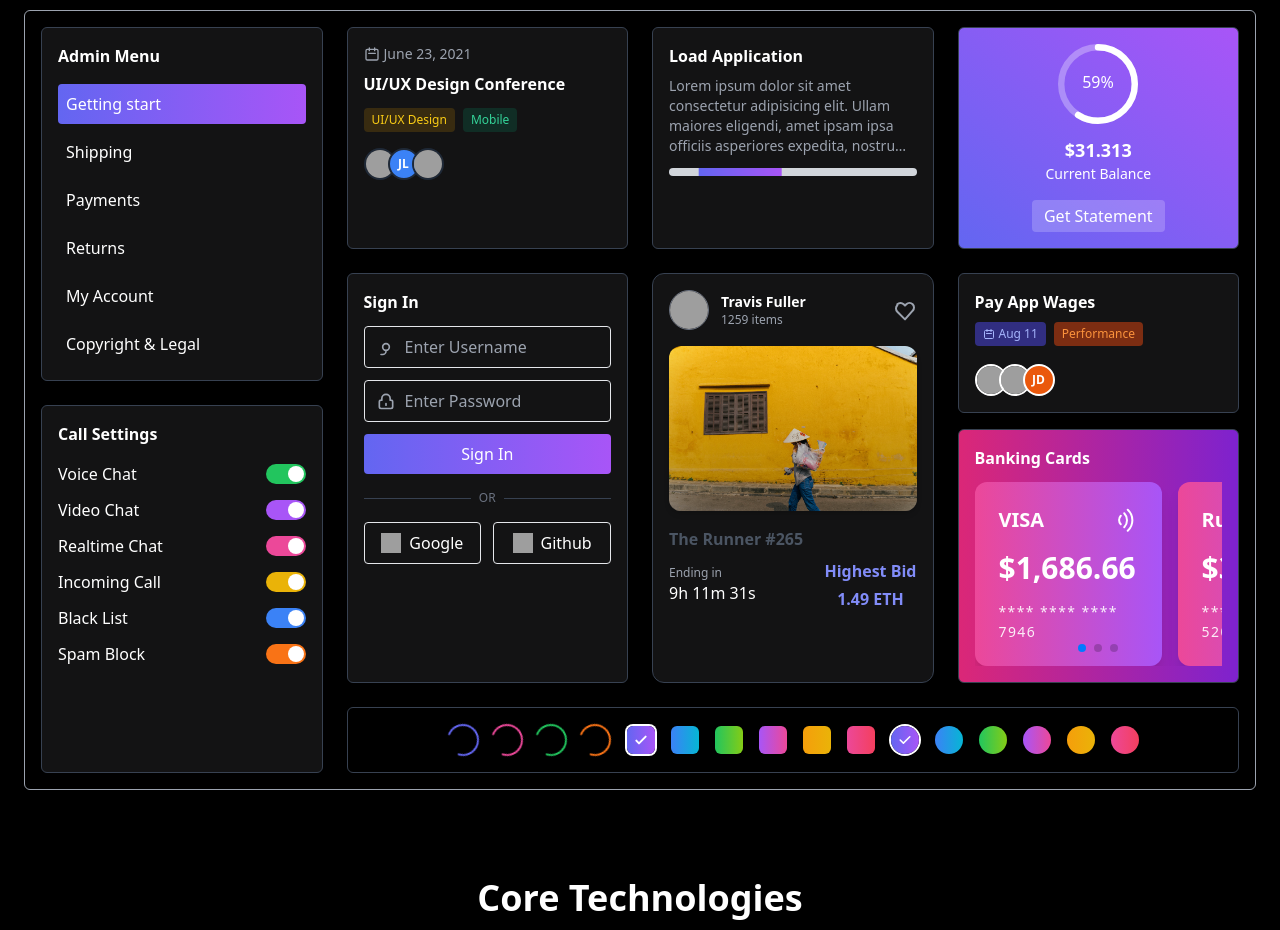
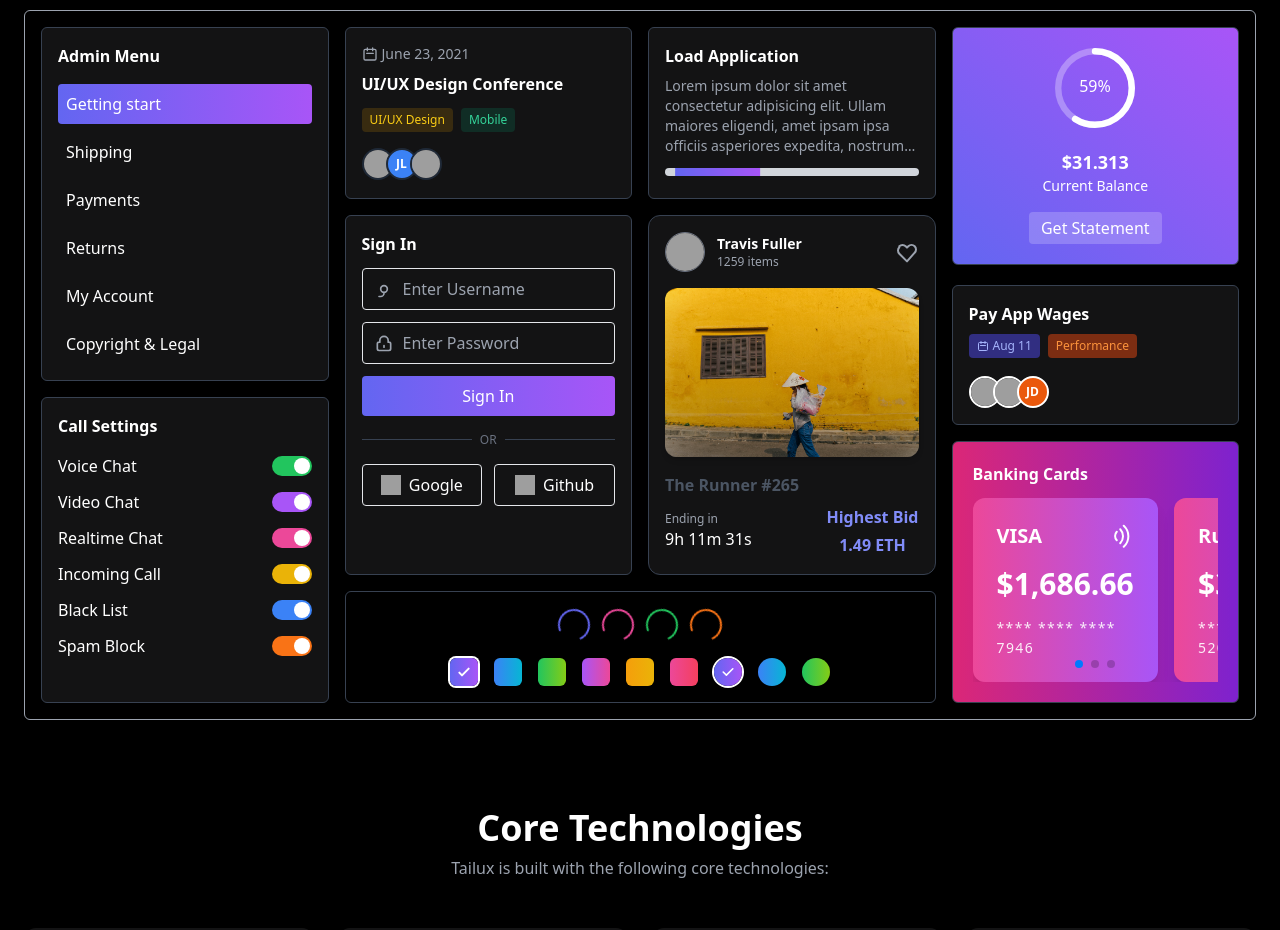
Before and after one commit to Harsh121002/TooLex, a React (Vite) app: page / in a window 1280 px wide. Shown: the part 1860-2790 px from the top of the page. Built offline with nearby package versions, Linux system fonts and the light colour scheme; grey boxes are pictures that could not be loaded.

Commit message:
UI Changes

```diff
--- a/src/Componet/Dashboard.jsx
+++ b/src/Componet/Dashboard.jsx
@@ -75,13 +75,12 @@ export default function Dashboard() {
   return (
     <GoogleOAuthProvider clientId="YOUR_GOOGLE_CLIENT_ID">
       <div
-        className={`min-h-screen p-4 sm:p-6 ${
-          darkMode ? bgClasses.dark[darkColor] : bgClasses.light[lightColor]
+        className={`min-h-screen p-4 sm:p-6 ${darkMode ? bgClasses.dark[darkColor] : bgClasses.light[lightColor]
           }`}
       >
         <div className="max-w-7xl mx-auto">
           {/* Theme Controls */}
-          <div className="grid grid-cols-1 sm:grid-cols-2 md:grid-cols-3 lg:grid-cols-5 gap-4 sm:gap-6 mb-6">
+          <div className="grid grid-cols-1 sm:grid-cols-2 md:grid-cols-3 lg:grid-cols-5 gap-4 sm:gap-4 mb-6">
             <div className="flex flex-col">
               <label className="text-sm mb-1">Skin:</label>
               <select
@@ -155,11 +154,11 @@ export default function Dashboard() {
 
 
           {/* 📦 Main Layout */}
-          <div className="mt-8 grid grid-cols-1 lg:grid-cols-4 gap-4 sm:gap-6 items-stretch border border-gray-400 rounded-md p-4">
+          <div className="mt-8 grid grid-cols-1 md:grid-cols-2 lg:grid-cols-4 gap-4 sm:gap-4 items-stretch border border-gray-400 rounded-md p-4">
             {/* Sidebar */}
-            <div className="col-span-1 flex flex-col gap-6 h-full">
+            <div className="col-span-1 flex flex-col gap-4 h-full">
               {/* Admin Menu */}
-              <div className={`p-4 ${skinClasses(darkMode)[skin]}`}>
+              <div className={`relative p-4 ${skinClasses(darkMode)[skin]}`}>
                 <h3 className="font-semibold mb-4">Admin Menu</h3>
                 <ul className="space-y-2">
                   {["Getting start", "Shipping", "Payments", "Returns", "My Account", "Copyright & Legal"].map(
@@ -167,8 +166,7 @@ export default function Dashboard() {
                       <li
                         key={label}
                         onClick={() => setActiveMenu(label)}
-                        className={`p-2 rounded cursor-pointer transition ${
-                          activeMenu === label
+                        className={`p-2 rounded cursor-pointer transition ${activeMenu === label
                           ? `bg-gradient-to-r ${themeColors[primaryColor]} text-white`
                           : "hover:bg-gray-600/20"
                           }`}
@@ -181,7 +179,7 @@ export default function Dashboard() {
               </div>
 
               {/* Call Settings */}
-              <div className={`p-4 flex flex-col flex-1 ${skinClasses(darkMode)[skin]}`}>
+              <div className={`relative p-4 flex flex-col flex-1 ${skinClasses(darkMode)[skin]}`}>
                 <h3 className="font-semibold mb-4">Call Settings</h3>
                 {callSettings.map((setting, i) => (
                   <div key={i} className="flex justify-between items-center mb-3">
@@ -200,9 +198,10 @@ export default function Dashboard() {
             </div>
 
             {/* Right Side Content */}
-            <div className="col-span-3 grid grid-cols-1 sm:grid-cols-2 xl:grid-cols-3 gap-4 sm:gap-6 items-stretch">
+            <div className="grid grid-cols-1 lg:grid-cols-2 gap-4 lg:col-span-2">
+              <div className="grid lg:col-span-2 grid-cols-1 gap-4 lg:grid-cols-2">
                 {/* 🎨 UI/UX Design Conference Card */}
-              <div className={`p-4 ${skinClasses(darkMode)[skin]}`}>
+                <div className={`relative p-4 ${skinClasses(darkMode)[skin]}`}>
                   <div className="flex items-center text-gray-400 text-sm">
                     <svg
                       xmlns="http://www.w3.org/2000/svg"
@@ -248,8 +247,7 @@ export default function Dashboard() {
                     />
                   </div>
                 </div>
-
-              <div className={`p-4 ${skinClasses(darkMode)[skin]}`}>
+                <div className={`relative p-4 ${skinClasses(darkMode)[skin]}`}>
                   <h3 className="font-semibold">Load Application</h3>
                   <p
                     className="text-sm mt-2 text-gray-400"
@@ -276,33 +274,10 @@ export default function Dashboard() {
                     />
                   </div>
                 </div>
-
-              <div
-                className={`p-4 bg-gradient-to-tr ${themeColors[primaryColor]} text-white flex flex-col items-center justify-center ${skinClasses(darkMode)[skin]
-                  }`}
-              >
-                <div className="w-20 h-20">
-                  <CircularProgressbar
-                    value={59}
-                    text="59%"
-                    styles={buildStyles({
-                      pathColor: "#fff",
-                      textColor: "#fff",
-                      trailColor: "rgba(255,255,255,0.3)",
-                      textSize: "20px",
-                    })}
-                  />
               </div>
-                <p className="mt-3 text-lg font-bold">$31.313</p>
-                <p className="text-sm">Current Balance</p>
-                <button className="mt-4 bg-white/20 px-3 py-1 rounded">
-                  Get Statement
-                </button>
-              </div>
-
               {/* Sign In */}
               {/* 🔑 Sign In Card */}
-              <div className={`p-4 ${skinClasses(darkMode)[skin]}`}>
+              <div className={`relative p-4 ${skinClasses(darkMode)[skin]}`}>
                 <h3 className="font-semibold mb-3">Sign In</h3>
 
                 {/* Username */}
@@ -381,11 +356,9 @@ export default function Dashboard() {
                   </button>
                 </div>
               </div>
-
-
               {/* 🖼 NFT Card */}
               <div
-                className={`p-4 rounded-xl shadow-lg flex flex-col ${skinClasses(darkMode)[skin]}`}
+                className={`relative p-4 rounded-xl shadow-lg flex flex-col ${skinClasses(darkMode)[skin]}`}
               >
                 {/* Header */}
                 <div className="flex items-center justify-between">
@@ -475,12 +448,98 @@ export default function Dashboard() {
                   </div>
                 </div>
               </div>
+              {/* Bottom Dots */}
+              <div
+                className={`lg:col-span-2 relative p-4 flex flex-col sm:flex-row flex-wrap gap-4 items-center justify-center ${darkMode ? bgClasses.dark[darkColor] : bgClasses.light[lightColor]
+                  } ${skinClasses(darkMode)[skin]}`}
+              >
+                {/* Spinners */}
+                <div className="flex gap-3">
+                  <div className="w-8 h-8 rounded-full border-2 border-t-transparent border-indigo-500 animate-spin"></div>
+                  <div className="w-8 h-8 rounded-full border-2 border-t-transparent border-pink-500 animate-spin"></div>
+                  <div className="w-8 h-8 rounded-full border-2 border-t-transparent border-green-500 animate-spin"></div>
+                  <div className="w-8 h-8 rounded-full border-2 border-t-transparent border-orange-500 animate-spin"></div>
+                </div>
 
+                {/* Color pickers */}
+                <div className="flex flex-wrap items-center justify-center gap-4">
+                  {Object.keys(themeColors1).map((color, i) => (
+                    <button
+                      key={`check-${i}`}
+                      onClick={() => setPrimaryColor(color)}
+                      className={`w-7 h-7 rounded-md flex items-center justify-center bg-gradient-to-r ${themeColors[color]} ${primaryColor === color ? "ring-2 ring-white" : ""
+                        }`}
+                    >
+                      {primaryColor === color && (
+                        <svg
+                          xmlns="http://www.w3.org/2000/svg"
+                          className="w-4 h-4"
+                          fill="none"
+                          viewBox="0 0 24 24"
+                          stroke="white"
+                          strokeWidth={3}
+                        >
+                          <path strokeLinecap="round" strokeLinejoin="round" d="M5 13l4 4L19 7" />
+                        </svg>
+                      )}
+                    </button>
+                  ))}
 
+                  {Object.keys(themeColors1).slice(0, 3).map((color, i) => (
+                    <button
+                      key={`solid-${i}`}
+                      onClick={() => setPrimaryColor(color)}
+                      className={`w-7 h-7 rounded-full flex items-center justify-center bg-gradient-to-r ${themeColors[color]} ${primaryColor === color ? "ring-2 ring-white" : ""
+                        } transition-all duration-200`}
+                    >
+                      {primaryColor === color && (
+                        <svg
+                          xmlns="http://www.w3.org/2000/svg"
+                          className="w-4 h-4 text-white"
+                          fill="currentColor"
+                          viewBox="0 0 20 20"
+                        >
+                          <path
+                            fillRule="evenodd"
+                            d="M16.707 5.293a1 1 0 00-1.414 0L8 12.586 4.707 9.293a1 1 0 00-1.414 1.414l4 4a1 1 0 001.414 0l8-8a1 1 0 000-1.414z"
+                            clipRule="evenodd"
+                          />
+                        </svg>
+                      )}
+                    </button>
+                  ))}
+                </div>
+              </div>
+
+            </div>
+            <div className="grid-cols-1">
+              {/* Card One*/}
+              <div
+                className={`relative p-5 bg-gradient-to-tr ${themeColors[primaryColor]} text-white flex flex-col items-center justify-center ${skinClasses(darkMode)[skin]
+                  }`}
+              >
+                <div className="w-20 h-20">
+                  <CircularProgressbar
+                    value={59}
+                    text="59%"
+                    styles={buildStyles({
+                      pathColor: "#fff",
+                      textColor: "#fff",
+                      trailColor: "rgba(255,255,255,0.3)",
+                      textSize: "20px",
+                    })}
+                  />
+                </div>
+                <p className="mt-5 text-lg font-bold">$31.313</p>
+                <p className="text-sm">Current Balance</p>
+                <button className="mt-4 bg-white/20 px-3 py-1 rounded">
+                  Get Statement
+                </button>
+              </div>
               {/* Wages + Banking */}
-              <div className="flex flex-col gap-4 h-full">
+              <div className="flex flex-col gap-4 h-full mt-5">
                 <div
-                  className={`p-4 flex flex-col justify-between min-h-[140px]
+                  className={`relative p-4 flex flex-col justify-between min-h-[140px]
     ${darkMode ? "bg-[#11111f] text-white" : `${bgClasses.light[lightColor]}`}
     ${skinClasses(darkMode)[skin]}`}
                 >
@@ -527,9 +586,8 @@ export default function Dashboard() {
                   </div>
                 </div>
 
-
                 <div
-                  className={`p-4 bg-gradient-to-r from-pink-600 to-purple-700 text-white flex flex-col flex-1 ${skinClasses(darkMode)[skin]
+                  className={`relative p-5 bg-gradient-to-r from-pink-600 to-purple-700 text-white ${skinClasses(darkMode)[skin]
                     }`}
                 >
                   <h3 className="font-semibold mb-3">Banking Cards</h3>
@@ -538,11 +596,12 @@ export default function Dashboard() {
                     slidesPerView={1.3}
                     pagination={{ clickable: true }}
                     modules={[Pagination]}
-                    className="w-full flex-1"
+                    className="w-full"
+
                   >
                     {cards.map((card, idx) => (
-                      <SwiperSlide key={idx} className="h-full">
-                        <div className="rounded-xl p-6 bg-gradient-to-r from-pink-500 to-purple-500 shadow-lg text-white flex flex-col gap-4 h-full">
+                      <SwiperSlide key={idx}>
+                        <div className="rounded-xl p-6 bg-gradient-to-r from-pink-500 to-purple-500 shadow-lg text-white flex flex-col gap-4">
                           <div className="flex justify-between items-center">
                             <span className="text-xl font-extrabold">
                               {card.type}
@@ -571,73 +630,9 @@ export default function Dashboard() {
                     ))}
                   </Swiper>
                 </div>
+
               </div>
 
-              {/* Bottom Dots */}
-              <div
-                className={`col-span-1 sm:col-span-2 xl:col-span-3 p-4 flex flex-col sm:flex-row flex-wrap gap-4 items-center justify-center ${
-                  darkMode ? bgClasses.dark[darkColor] : bgClasses.light[lightColor]
-                } ${skinClasses(darkMode)[skin]}`}
-              >
-                {/* Spinners */}
-                <div className="flex gap-3">
-                  <div className="w-8 h-8 rounded-full border-2 border-t-transparent border-indigo-500 animate-spin"></div>
-                  <div className="w-8 h-8 rounded-full border-2 border-t-transparent border-pink-500 animate-spin"></div>
-                  <div className="w-8 h-8 rounded-full border-2 border-t-transparent border-green-500 animate-spin"></div>
-                  <div className="w-8 h-8 rounded-full border-2 border-t-transparent border-orange-500 animate-spin"></div>
-                </div>
-
-                {/* Color pickers */}
-                <div className="flex flex-wrap items-center justify-center gap-4">
-                  {Object.keys(themeColors1).map((color, i) => (
-                    <button
-                      key={`check-${i}`}
-                      onClick={() => setPrimaryColor(color)}
-                      className={`w-7 h-7 rounded-md flex items-center justify-center bg-gradient-to-r ${themeColors[color]} ${
-                        primaryColor === color ? "ring-2 ring-white" : ""
-                      }`}
-                    >
-                      {primaryColor === color && (
-                        <svg
-                          xmlns="http://www.w3.org/2000/svg"
-                          className="w-4 h-4"
-                          fill="none"
-                          viewBox="0 0 24 24"
-                          stroke="white"
-                          strokeWidth={3}
-                        >
-                          <path strokeLinecap="round" strokeLinejoin="round" d="M5 13l4 4L19 7" />
-                        </svg>
-                      )}
-                    </button>
-                  ))}
-
-                  {Object.keys(themeColors1).map((color, i) => (
-                    <button
-                      key={`solid-${i}`}
-                      onClick={() => setPrimaryColor(color)}
-                      className={`w-7 h-7 rounded-full flex items-center justify-center bg-gradient-to-r ${themeColors[color]} ${
-                        primaryColor === color ? "ring-2 ring-white" : ""
-                      } transition-all duration-200`}
-                    >
-                      {primaryColor === color && (
-                        <svg
-                          xmlns="http://www.w3.org/2000/svg"
-                          className="w-4 h-4 text-white"
-                          fill="currentColor"
-                          viewBox="0 0 20 20"
-                        >
-                          <path
-                            fillRule="evenodd"
-                            d="M16.707 5.293a1 1 0 00-1.414 0L8 12.586 4.707 9.293a1 1 0 00-1.414 1.414l4 4a1 1 0 001.414 0l8-8a1 1 0 000-1.414z"
-                            clipRule="evenodd"
-                          />
-                        </svg>
-                      )}
-                    </button>
-                  ))}
-                </div>
-              </div>
             </div>
           </div>
         </div>
```
Lines whose indentation alone changed are shown as unchanged.
